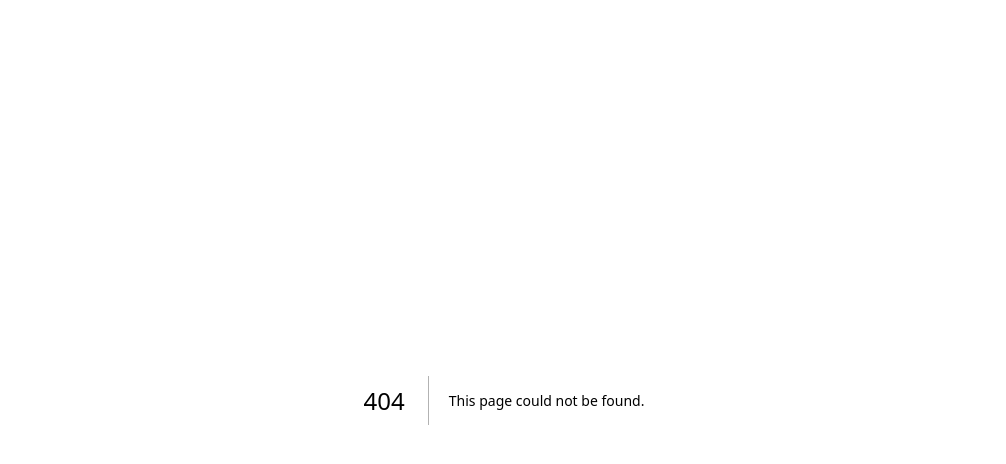
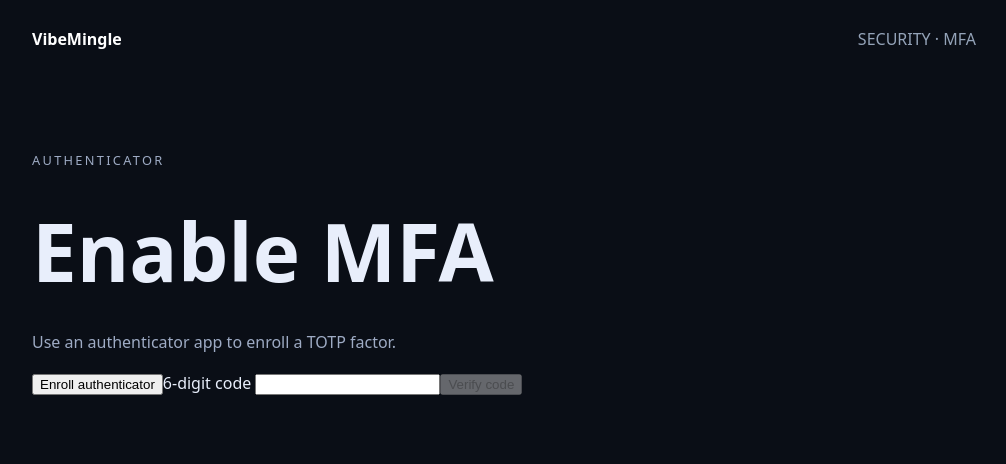
Before and after one commit to vanshiram-pixel/VibeMingle, a Next.js app in the folder apps/admin/: page /auth/mfa in a window 1280 px wide. Before the commit this address had no page. Shown: the top 464 px of the page, without its empty margins (136-1142 px from the left). Built offline with nearby package versions, Linux system fonts and the light colour scheme; no server answers.

Commit message:
Add TOTP MFA enrollment and verification page

```diff
--- /dev/null
+++ b/apps/admin/app/auth/mfa/page.tsx
@@ -0,0 +1,10 @@
+"use client";
+import {useState} from "react";
+import {createBrowserClient} from "@supabase/ssr";
+export default function MfaPage(){
+ const [factor,setFactor]=useState<any>(null),[qr,setQr]=useState(""),[code,setCode]=useState(""),[msg,setMsg]=useState("");
+ const supabase=createBrowserClient(process.env.NEXT_PUBLIC_SUPABASE_URL!,process.env.NEXT_PUBLIC_SUPABASE_ANON_KEY!);
+ async function enroll(){const {data,error}=await supabase.auth.mfa.enroll({factorType:"totp"});if(error){setMsg(error.message);return}setFactor(data);setQr(data.totp.qr_code);setMsg("Scan QR in authenticator app, then enter 6-digit code.");}
+ async function verify(){if(!factor)return;const {data,error}=await supabase.auth.mfa.challengeAndVerify({factorId:factor.id,code});if(error){setMsg(error.message);return}setMsg("MFA verified (AAL2). You may open Moderation Console.");}
+ return <main className="admin"><header><strong>VibeMingle</strong><span>SECURITY · MFA</span></header><section><p className="tag">AUTHENTICATOR</p><h1>Enable MFA</h1><p>Use an authenticator app to enroll a TOTP factor.</p><button onClick={()=>void enroll()}>Enroll authenticator</button>{qr&&<div className="notice"><img alt="Authenticator QR" src={qr} style={{maxWidth:220}}/><p>Secret: {factor?.totp?.secret}</p></div>}<label>6-digit code <input value={code} onChange={e=>setCode(e.target.value)} maxLength={6}/></label><button onClick={()=>void verify()} disabled={!factor||code.length!==6}>Verify code</button>{msg&&<p>{msg}</p>}</section></main>
+}
```
